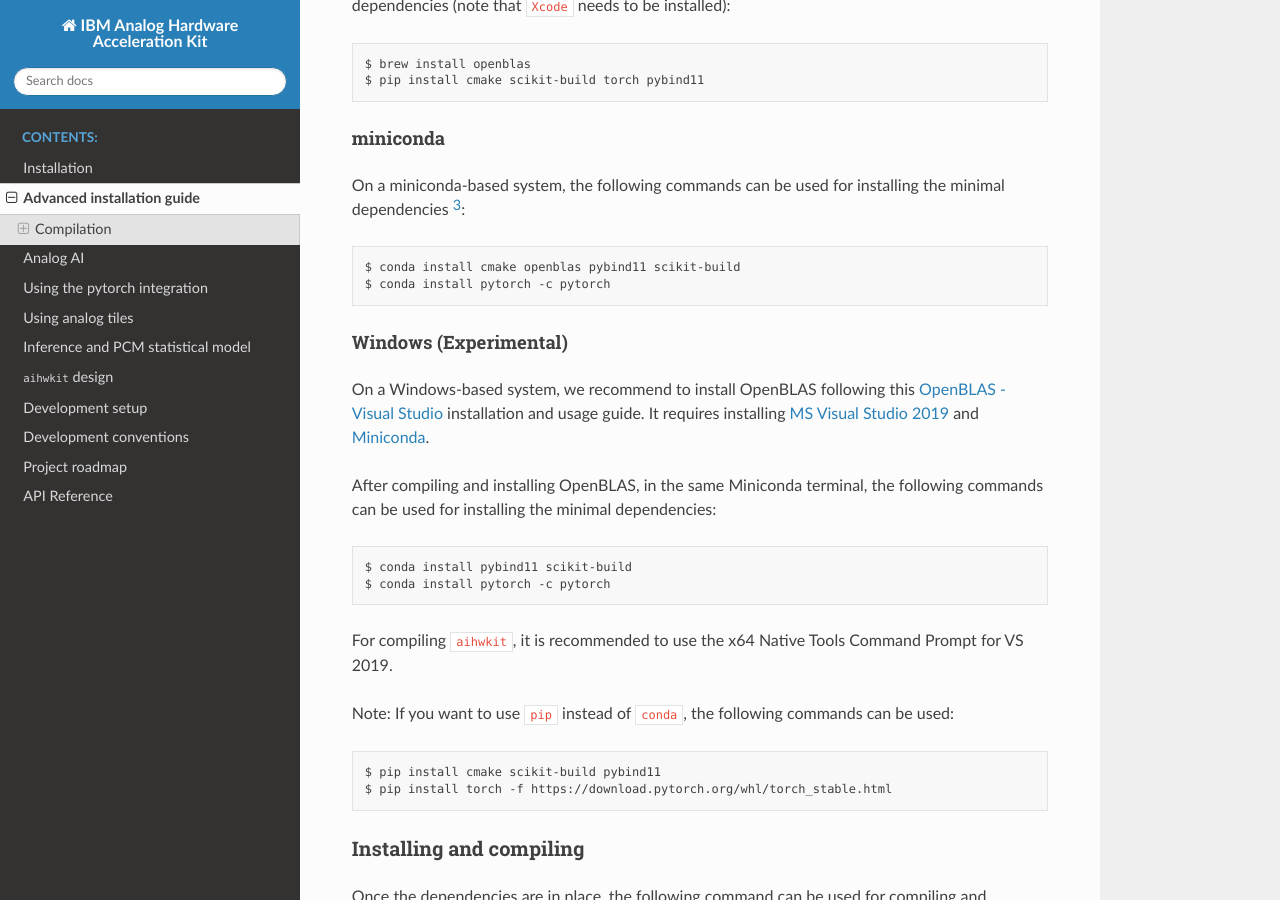
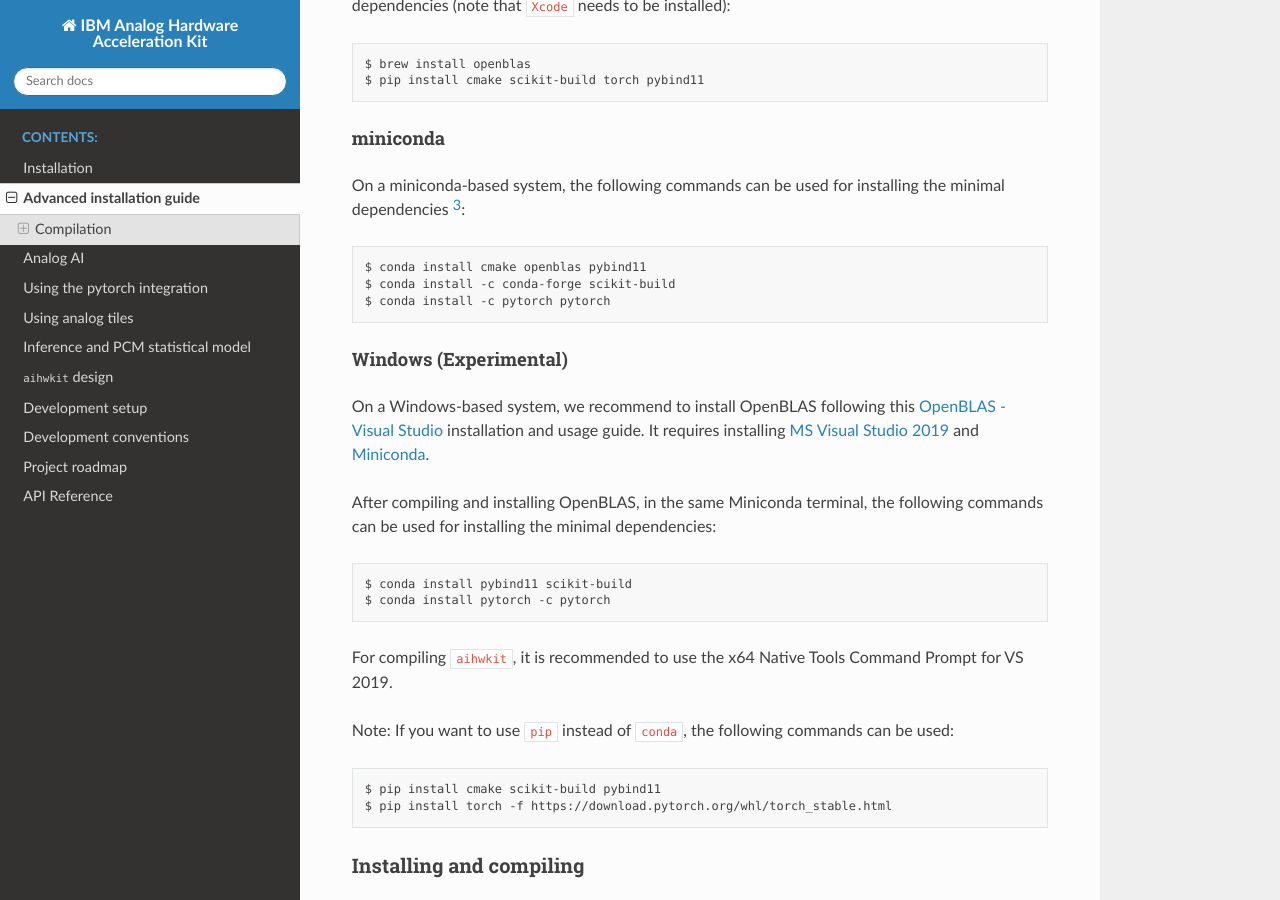
Before and after one commit to IBM/aihwkit, a Sphinx documentation site: the page built from docs/source/advanced_install.rst, in a window 1280 px wide and 900 px high, scrolled down 1495 px. Built offline with Sphinx 7.4.7 and the Read the Docs theme 2.0.0, drawn with Linux system fonts in a browser that asks for light colours.

Commit message:
Adjust conda instructions for scikit-build (#81)
* Adjust conda instructions for scikit-build

Small fix in the advanced install guide, pointing to using the right
channel (`conda-forge`) for installing `scikit-build` when using conda.

* Make channel instructions more homogeneous

```diff
--- a/docs/source/advanced_install.rst
+++ b/docs/source/advanced_install.rst
@@ -69,8 +69,9 @@
 On a miniconda-based system, the following commands can be used for installing
 the minimal dependencies [#f3]_::
 
-    $ conda install cmake openblas pybind11 scikit-build
-    $ conda install pytorch -c pytorch
+    $ conda install cmake openblas pybind11
+    $ conda install -c conda-forge scikit-build
+    $ conda install -c pytorch pytorch
 
 
 Windows (Experimental)
```
